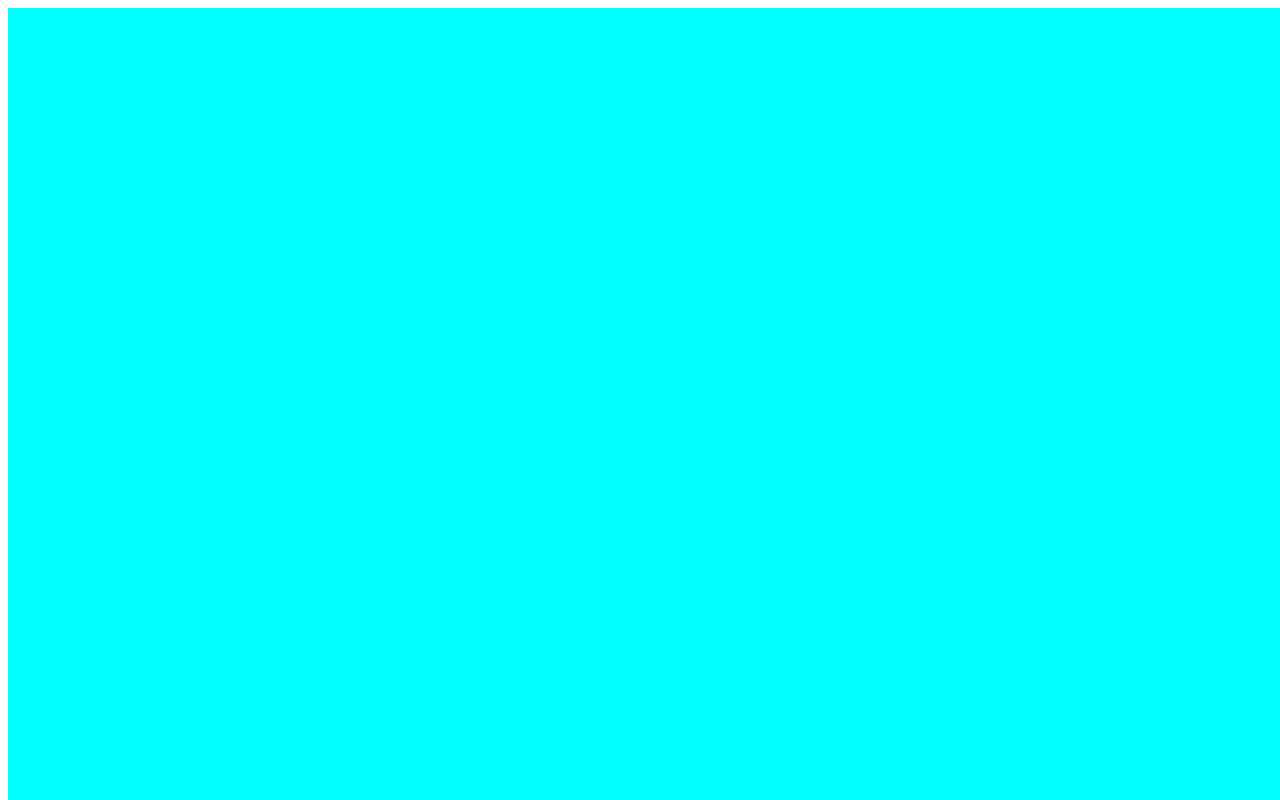
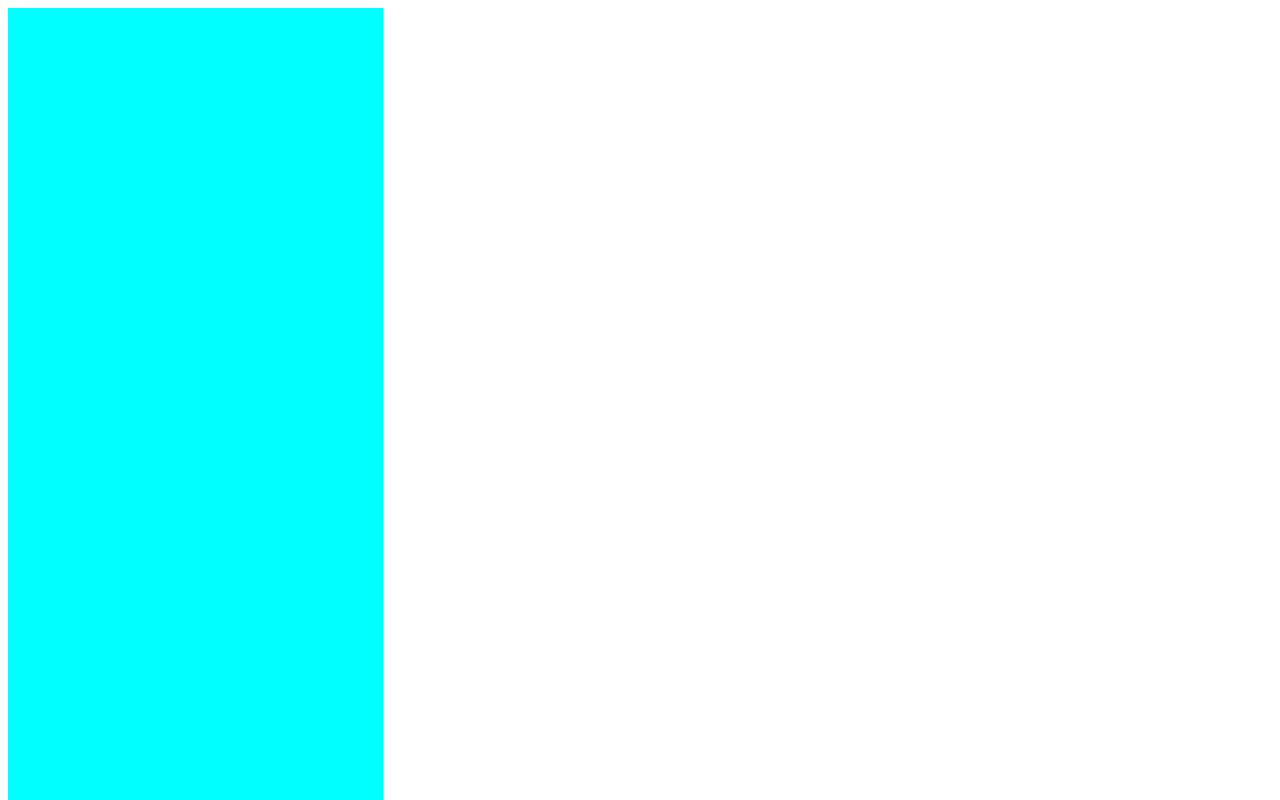
Before and after one commit to NandaKyaw01/iframe-test, a plain HTML site: page index.html in a window 1280 px wide. Shown: the top 800 px of the page. Drawn offline with Linux system fonts and the light colour scheme.

Commit message:
style fix

```diff
--- a/index.html
+++ b/index.html
@@ -5,12 +5,16 @@
     <meta name="viewport" content="width=device-width, initial-scale=1.0" />
     <title>Document</title>
     <style>
+      .container {
+        width: 375px;
+      }
+
       .one,
       .two,
       .three,
       .four,
       .five {
-        width: 100vw;
+        width: 100%;
         height: 100vh;
       }
       .one {
@@ -32,10 +36,12 @@
     </style>
   </head>
   <body>
-    <div class="one"></div>
-    <div class="two"></div>
-    <div class="three"></div>
-    <div class="four"></div>
-    <div class="five"></div>
+    <div class="container">
+      <div class="one"></div>
+      <div class="two"></div>
+      <div class="three"></div>
+      <div class="four"></div>
+      <div class="five"></div>
+    </div>
   </body>
 </html>
```
